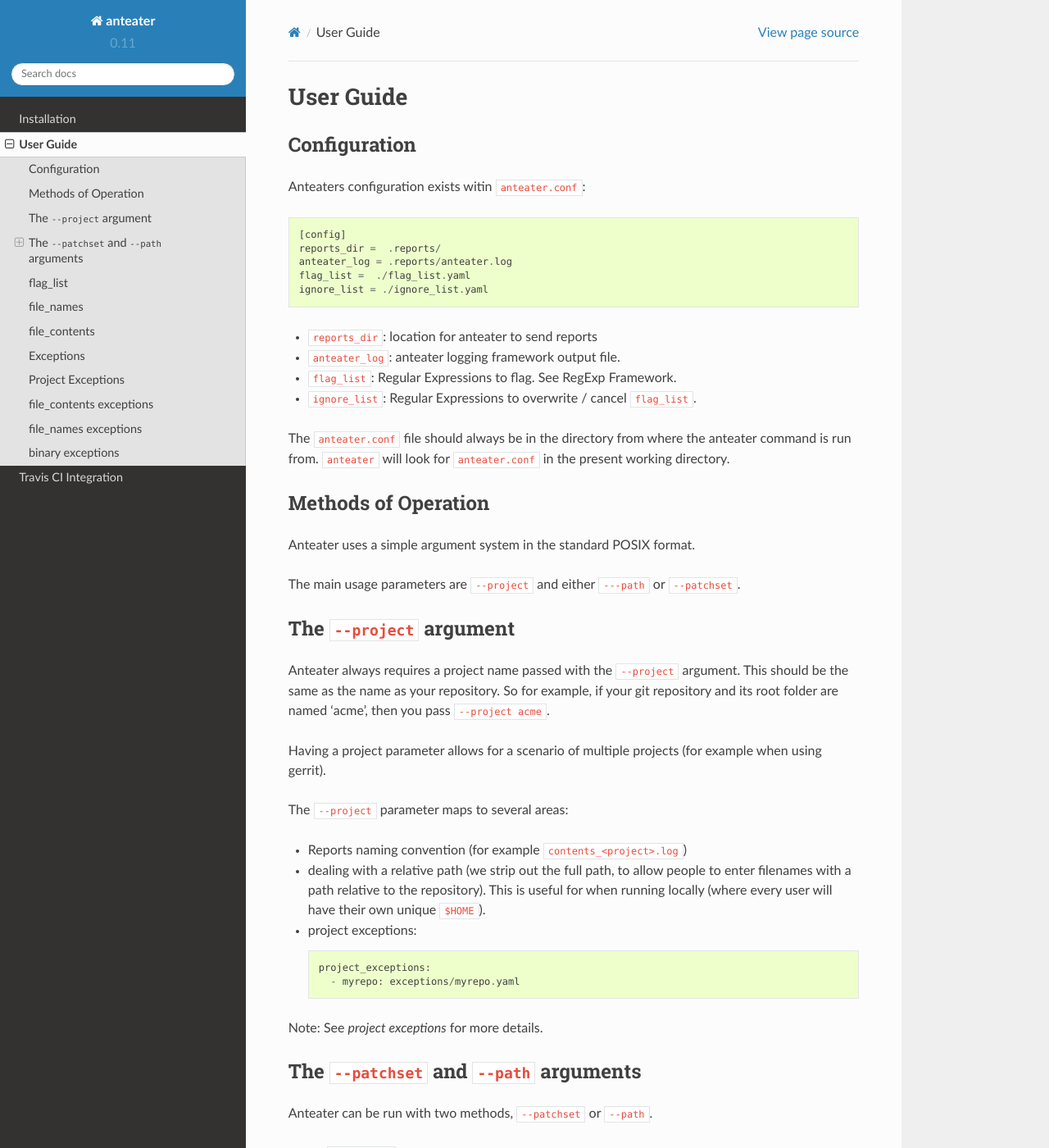
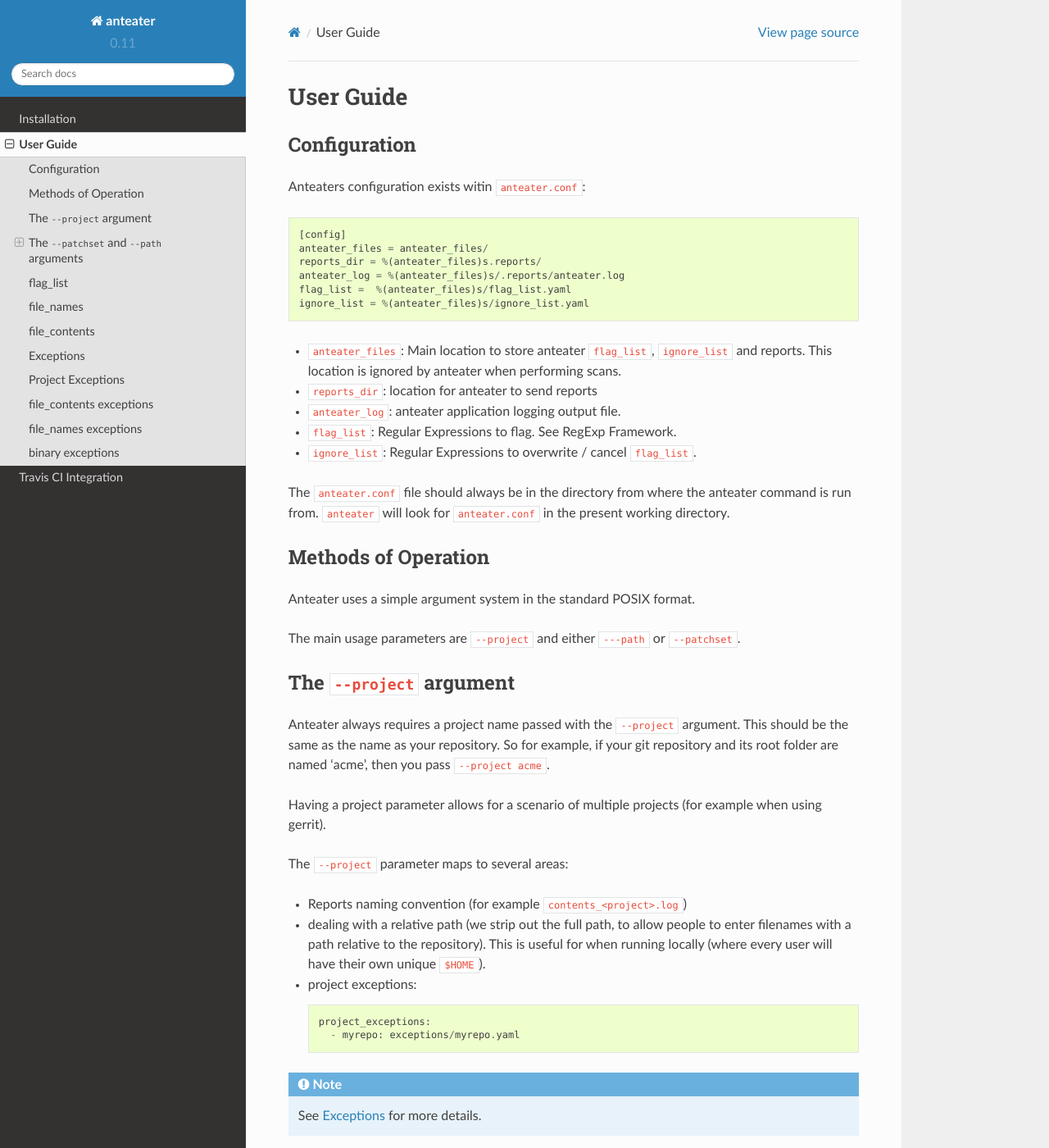
Before and after one commit to anteater/anteater, a Sphinx documentation site: the page built from docs/user_guide.rst, in a window 1280 px wide and 1400 px high. Shown: the whole window at 82% size. Built offline with Sphinx 7.4.7 and the Read the Docs theme 2.0.0, drawn with Linux system fonts in a browser that asks for light colours; formulas are drawn with MathJax 3; the version number is read from the project's files by our own code; some of the changed text lies outside the part shown.

Commit message:
Docs update

```diff
--- a/docs/user_guide.rst
+++ b/docs/user_guide.rst
@@ -8,13 +8,17 @@
 Anteaters configuration exists witin ``anteater.conf``::
 
     [config]
-    reports_dir =  .reports/
-    anteater_log = .reports/anteater.log
-    flag_list =  ./flag_list.yaml
-    ignore_list = ./ignore_list.yaml
+    anteater_files = anteater_files/
+    reports_dir = %(anteater_files)s.reports/
+    anteater_log = %(anteater_files)s/.reports/anteater.log
+    flag_list =  %(anteater_files)s/flag_list.yaml
+    ignore_list = %(anteater_files)s/ignore_list.yaml
 
+* ``anteater_files``: Main location to store anteater ``flag_list``,
+  ``ignore_list`` and reports. This location is ignored by anteater when
+  performing scans.
 * ``reports_dir``: location for anteater to send reports
-* ``anteater_log``: anteater logging framework output file.
+* ``anteater_log``: anteater application logging output file.
 * ``flag_list``: Regular Expressions to flag. See RegExp Framework.
 * ``ignore_list``: Regular Expressions to overwrite / cancel ``flag_list``.
 
@@ -54,7 +58,9 @@
     project_exceptions:
       - myrepo: exceptions/myrepo.yaml
 
-Note: See `project exceptions` for more details.
+.. Note::
+
+    See `Exceptions`_ for more details.
 
 The ``--patchset`` and ``--path`` arguments
 -------------------------------------------
@@ -96,6 +102,9 @@
 There is a simple hierarchy with these files, with ``ignore_list`` and the
 contents within ``project_exceptions`` "stacking" on top.
 
+All RegExp files should be stored in the  set location of ``anteater_files``
+that is declared in ``anteater.conf`` - this is important, as ``anteater_files``
+is ignored by anteater during all scanning operations.
 
 flag_list
 ---------
@@ -167,10 +176,11 @@
 strings that are flagged as false postives.
 
 Exceptions can be made in two locations ``ignore_list`` or ``project_exceptions``
-and allow you to overule a string set within the ``flag_list`` file and remove
-false postives.
+set within ``ignore_list`` and allows you to overule a string set within the
+``flag_list`` file and remove false postives.
 
-There are main three sections within ``ignore_list.yaml`` and ``project_exceptions``
+There are main three sections within ``ignore_list.yaml`` and
+``project_exceptions``
 
 * ``file_contents`` - flag any matching regex found in a provided file.
 
@@ -188,9 +198,9 @@
 you can declare each projects exeception list as follows::
 
     project_exceptions:
-      - acme:   exceptions/acme.yaml
-      - bravo   exceptions/bravo.yaml
-      - charlie exceptions/charlie.yaml
+      - acme:   anteater_files/acme.yaml
+      - bravo   anteater_files/bravo.yaml
+      - charlie anteater_files/charlie.yaml
 
 
 file_contents exceptions
```
Also changed, not shown: other parts of docs/user_guide.rst (+4 -2 lines), docs/travis_ci.rst (+15 -34 lines).
